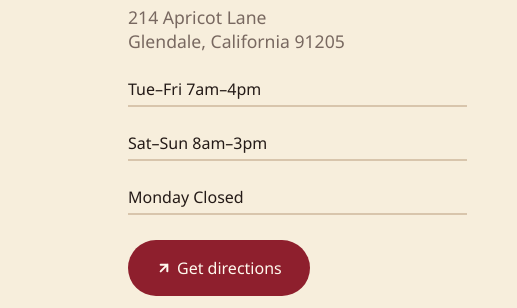
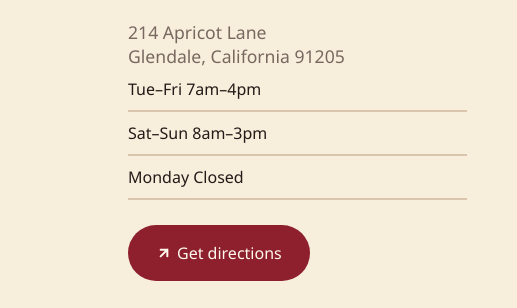
Before and after one commit to mikamamikonsara-netizen/homework-09-08-Tatik-bakery, a plain HTML site: page index.html in a window 1280 px wide. Shown: the part 1941-2249 px from the top of the page, 0-517 px from the left. Drawn offline with Linux system fonts and the light colour scheme.

Commit message:
location-details.css margin-padding-fix

```diff
--- a/css/location-details.css
+++ b/css/location-details.css
@@ -25,8 +25,8 @@
 .working-day-time-item{
     font-size: 1em;
     color: #241A17;
-    padding-bottom: 5px;
-    margin-top: 25px;
+    padding-bottom: 10px;
+    margin-top: 10px;
     border-bottom: 2px solid #D8C5AC;
 }
 .location-details-adress{
```
